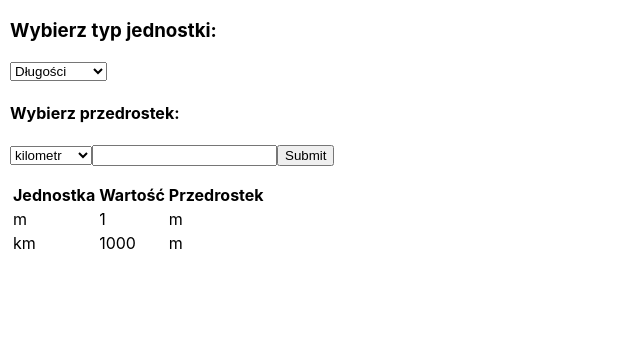
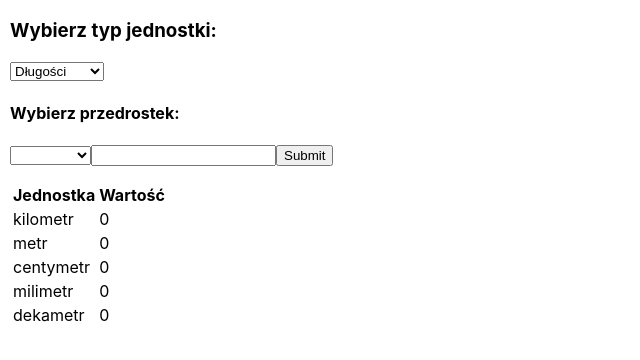
Before and after one commit to kry008/przelicznikJednostek, a React (Create React App) app: page / in a window 1280 px wide. Shown: the top 360 px of the page, without its empty margins (0-640 px from the left). Built offline with nearby package versions, Linux system fonts and the light colour scheme.

Commit message:
Przeliczanie, przed uporządkowaniem kodu

```diff
--- a/src/Prefixes.js
+++ b/src/Prefixes.js
@@ -1,63 +1,33 @@
 import React from 'react';
 
 var prefixLong = [
-    {"name": "kilometr", "value": "1000"},
+    {"name": "kilometr", "value": "0.001"},
     {"name": "metr", "value": "1"},
-    {"name": "centymetr", "value": "0.01"},
-    {"name": "milimetr", "value": "0.001"},
-    {"name": "dekametr", "value": "0.1"},
-    {"name": "hektometr", "value": "100"},
-    {"name": "decametr", "value": "10"},
-    {"name": "jard", "value": "0.9144"},
-    {"name": "stopa", "value": "0.3048"},
-    {"name": "fot", "value": "0.0254"},
-    {"name": "cal", "value": "0.01"},
-    {"name": "mil", "value": "0.0000254"},
+    {"name": "centymetr", "value": "100"},
+    {"name": "milimetr", "value": "1000"},
+    {"name": "dekametr", "value": "10"},
 ]
 var prefixTime = [
     {
         "name": "sekunda",
         "value": "1"
     },
-    {"name": "minuta", "value": "60"},
+    {"name": "minuta", "value": "0.016666666666666"},
     {"name": "godzina", "value": "3600"},
-    {"name": "dzień", "value": "86400"},
-    {"name": "tydzień", "value": "604800"},
-    {"name": "miesiąc", "value": "2629800"},
-    {"name": "rok", "value": "31557600"},
 ]
 var prefixWeight = [
-    {"name": "kilogram", "value": "1000"},
-    {"name": "gram", "value": "1"},
-    {"name": "miligram", "value": "0.001"},
-    {"name": "decygram", "value": "0.1"},
-    {"name": "hektogram", "value": "100"},
-    {"name": "dekagram", "value": "10"},
-    {"name": "jednostka", "value": "0.90718474"},
-    {"name": "dziesięciogram", "value": "0.1"},
-    {"name": "sztuka", "value": "0.028349523125"},
-    {"name": "funt", "value": "0.45359237"},
-    {"name": "dram", "value": "0.0017718452"},
-    {"name": "slonce", "value": "0.0005681818"},
+    {"name": "kilogram", "value": "1"},
+    {"name": "gram", "value": "0.001"},
+    {"name": "miligram", "value": "0.000001"},
 ]
 var prefixMemory = [
     {"name": "bajt", "value": "1"},
-    {"name": "kilobajt", "value": "1000"},
-    {"name": "megabajt", "value": "1000000"},
-    {"name": "gigabajt", "value": "1000000000"},
-    {"name": "terabajt", "value": "1000000000000"},
-    {"name": "petabajt", "value": "1000000000000000"},
-    {"name": "exabajt", "value": "1000000000000000000"},
-    {"name": "zettabajt", "value": "1000000000000000000000"},
+    {"name": "kilobajt", "value": "0.001"},
+    {"name": "megabajt", "value": "0.000001"},
 ]
-var prefixTemp = [
+var prefixSpace = [
     {"name": "stopień Celsjusza", "value": "1"},
-    {"name": "stopień Fahrenheita", "value": "1.8"},
-    {"name": "stopień Rankine", "value": "1.8"},
-    {"name": "stopień Delisle", "value": "0.6666666666666666"},
-    {"name": "stopień Newtona", "value": "33.8"},
-    {"name": "stopień Réaumur", "value": "0.8"},
-    {"name": "stopień Rømera", "value": "0.44"},
+    {"name": "stopień Fahrenheita", "value": "0.5555555555555556"},
 ]
 
 class Prefixes extends React.Component {
@@ -78,14 +48,75 @@ class Prefixes extends React.Component {
         this.setState({
             selectedUnit: event.target.value,
         });
+        console.log(this.state.selectedUnit);
     }
     handleSubmit(event) {
+        //make this function work
         event.preventDefault();
+        var selectedType = this.props.selectedType;
+        var selectedUnit = this.state.selectedUnit;
+        var givenValue = this.state.givenValue;
+        var result = 0;
+        var basic = 0;
+        var usedPrefixes = [];
+        if (selectedType === 'long') {
+            for (var i = 0; i < prefixLong.length; i++) {
+                if (selectedUnit === prefixLong[i].name) {
+                    result = givenValue * prefixLong[i].value;
+                    basic = prefixLong[i].value;
+                    usedPrefixes.push(prefixLong[i].name);
+                }
+            }
+        }
+        if (selectedType === 'time') {
+            for (var i = 0; i < prefixTime.length; i++) {
+                if (selectedUnit === prefixTime[i].name) {
+                    result = givenValue * prefixTime[i].value;
+                    basic = prefixTime[i].value;
+                    usedPrefixes.push(prefixTime[i].name);
+                }
+            }
+        }
+        if (selectedType === 'weight') {
+            for (var i = 0; i < prefixWeight.length; i++) {
+                if (selectedUnit === prefixWeight[i].name) {
+                    result = givenValue * prefixWeight[i].value;
+                    basic = prefixWeight[i].value;
+                    usedPrefixes.push(prefixWeight[i].name);
+                }
+            }
+        }
+        if (selectedType === 'memory') {
+            for (var i = 0; i < prefixMemory.length; i++) {
+                if (selectedUnit === prefixMemory[i].name) {
+                    result = givenValue * prefixMemory[i].value;
+                    basic = prefixMemory[i].value;
+                    usedPrefixes.push(prefixMemory[i].name);
+                }
+            }
+        }
+        if (selectedType === 'space') {
+            for (var i = 0; i < prefixSpace.length; i++) {
+                if (selectedUnit === prefixSpace[i].name) {
+                    result = givenValue * prefixSpace[i].value;
+                    basic = prefixSpace[i].value;
+                    usedPrefixes.push(prefixSpace[i].name);
+                }
+            }
+        }
+        this.setState({
+            result: result,
+            basic: basic,
+            usedPrefixes: usedPrefixes,
+        });
+        this.props.stateUp(selectedType, result, basic, usedPrefixes);
+        /*event.preventDefault();
         var selectedType = this.props.selectedType;
         var result = '';
         var name = '';
         var prefixes = [];
         var basic = 0
+        console.log(this.state.selectedUnit)
         if (selectedType === 'long') {
             prefixes = prefixLong;
         }
@@ -99,7 +130,7 @@ class Prefixes extends React.Component {
             prefixes = prefixMemory;
         }
         if (selectedType === 'temp') {
-            prefixes = prefixTemp;
+            prefixes = prefixSpace;
         }
         for (var i = 0; i < prefixes.length; i++) {
             if (prefixes[i].name === this.state.selectedUnit) {
@@ -129,6 +160,7 @@ class Prefixes extends React.Component {
         this.setState({
             result: basic
         })
+        this.props.stateUp()*/
     }
     render() {
         var selectedType = this.props.selectedType;
@@ -149,7 +181,7 @@ class Prefixes extends React.Component {
             prefixes = prefixMemory;
         }
         if (selectedType === 'temp') {
-            prefixes = prefixTemp;
+            prefixes = prefixSpace;
         }
 
         return (
@@ -157,13 +189,14 @@ class Prefixes extends React.Component {
                 <form onSubmit={this.handleSubmit}>
                     <label>
                         <select value={selectedUnit} onChange={this.handleChange}>
+                            <option></option>
                             {prefixes.map(function(prefix) {
                                 return <option key={prefix.name} value={prefix.name}>{prefix.name}</option>
                             })}
                         </select>
                     </label>
-                    <input type="text" value={givenValue} onChange={(event) => this.setState({givenValue: event.target.value})} />
-                    <input type="submit" value="Submit" />
+                    <input type="text" value={givenValue} onChange={(event) => {this.setState({givenValue: event.target.value}); console.log(event.target.value);}} />
+                    <input type="submit" value="Submit"  />
                 </form>
                 <p>{result}</p>
             </div>
--- a/src/Przelicznik.js
+++ b/src/Przelicznik.js
@@ -2,6 +2,8 @@ import React from 'react';
 import TypeField from './TypeField';
 import Prefixes from './Prefixes';
 import Table from './Table';
+
+
 
 class Przelicznik extends React.Component {
     //make function which will get from TypeField selected type
@@ -27,9 +29,15 @@ class Przelicznik extends React.Component {
             selectedType: event.target.value,
         });
     }
-    stateUp()
-    {
-
+    //this.props.stateUp(selectedType, result, basic, usedPrefixes);
+    stateUp(selectedType, result, basic, usedPrefixes) {
+        this.setState({
+            selectedType: selectedType,
+            result: result,
+            basic: basic,
+            usedPrefixes: usedPrefixes,
+        });
+        console.log(this.state);
     }
 
 
@@ -40,8 +48,8 @@ class Przelicznik extends React.Component {
             <TypeField handleChange={this.handleChange} valueInput={this.state.selectedType} />
             <h4>Wybierz przedrostek: </h4>
             <Prefixes selectedType={this.state.selectedType} stateUp={this.stateUp}/>
-            <Table />
-        </div>
+            <Table selectedType={this.state.selectedType} basic={this.state.basic} basicValue={this.state.result} usedPrefixes={this.state.usedPrefixes}/>
+         </div>
         );
     }
 }
--- a/src/Table.js
+++ b/src/Table.js
@@ -1,45 +1,107 @@
 import React from "react";
-
+var prefixLong = [
+    {"name": "kilometr", "value": "1000"},
+    {"name": "metr", "value": "1"},
+    {"name": "centymetr", "value": "0.01"},
+    {"name": "milimetr", "value": "0.001"},
+    {"name": "dekametr", "value": "0.1"},
+]
+var prefixTime = [
+    {
+        "name": "sekunda",
+        "value": "1"
+    },
+    {"name": "minuta", "value": "60"},
+    {"name": "godzina", "value": "3600"},
+]
+var prefixWeight = [
+    {"name": "kilogram", "value": "1"},
+    {"name": "gram", "value": "0.001"},
+    {"name": "miligram", "value": "0.000001"},
+]
+var prefixMemory = [
+    {"name": "bajt", "value": "1"},
+    {"name": "kilobajt", "value": "1000"},
+    {"name": "megabajt", "value": "1000000"},
+]
+var prefixSpace = [
+    {"name": "m3", "value": "1"},
+    {"name": "cm3", "value": "0.00001"},
+]
+//<Table selectedType={this.state.selectedType} basic={this.state.basic} basicValue={this.state.result} usedPrefixes={this.state.usedPrefixes}/>
 class Table extends React.Component{
-    constructor(props) {
+    //make table with prefixes based on given value
+    //make constructor, render and other methods
+    //save props to state
+    constructor(props){
         super(props);
         this.state = {
-            selectedType: '',
-            selectedUnit: '',
-            selectedValue: '',
-            result: '',
-            basic: 0,
-            usedPrefixes: [],
-        };
+            selectedType: this.props.selectedType,
+            basic: this.props.basic,
+            basicValue: this.props.basicValue,
+            usedPrefixes: this.props.usedPrefixes,
+        }
+       // this.makeRows = this.makeRows.bind(this);
     }
-
-
-    render() {
-        return (
-            <div className="table">
-                <table>
+    //use this.props.basicValue to calculate prefixes
+    makeRows(){
+        var rows = [];
+        var basicValue = this.props.basicValue;
+        var usedPrefixes = this.props.usedPrefixes;
+        var basic = this.props.basic;
+        var selectedType = this.props.selectedType;
+        var prefixes = [];
+        if(selectedType === "long"){
+            prefixes = prefixLong;
+        }
+        else if(selectedType === "time"){
+            prefixes = prefixTime;
+        }
+        else if(selectedType === "weight"){
+            prefixes = prefixWeight;
+        }
+        else if(selectedType === "memory"){
+            prefixes = prefixMemory;
+        }
+        else if(selectedType === "space"){
+            prefixes = prefixSpace;
+        }
+        for(var i = 0; i < prefixes.length; i++){
+            var prefix = prefixes[i];
+            var value = prefix.value;
+            var name = prefix.name;
+            var result = basicValue * value;
+            var used = false;
+            for(var j = 0; j < usedPrefixes.length; j++){
+                if(usedPrefixes[j] === name){
+                    used = true;
+                }
+            }
+            rows.push(<tr key={i}><td>{name}</td><td>{result}</td><td>{used}</td></tr>);
+        }
+        return rows;
+    }
+    //you have data from props, make table from it
+    //table haders: Jednostka, Wartość, Przedrostek
+    //table rows: number, values, prefixes
+    //make on <table>
+    //use basic value and prefixes from props
+    render(){
+       return(
+              <table>
                     <thead>
                         <tr>
                             <th>Jednostka</th>
                             <th>Wartość</th>
-                            <th>Przedrostek</th>
                         </tr>
                     </thead>
                     <tbody>
-                        <tr>
-                            <td>m</td>
-                            <td>1</td>
-                            <td>m</td>
-                        </tr>
-                        <tr>
-                            <td>km</td>
-                            <td>1000</td>
-                            <td>m</td>
-                        </tr>
-                        </tbody>
+                        {this.makeRows()}
+                    </tbody>
                 </table>
-            </div>
-        );
+         );
+
     }
+
 }
 export default Table;
--- a/src/TypeField.js
+++ b/src/TypeField.js
@@ -22,7 +22,7 @@ class TypeField extends React.Component {
                 <option value="time">Czasu</option>
                 <option value="weight">Wagi</option>
                 <option value="memory">Pamięci</option>
-                <option value="temp">Temperatury</option>
+                <option value="space">Powierzchni</option>
             </select>
         </div>
         );
```
